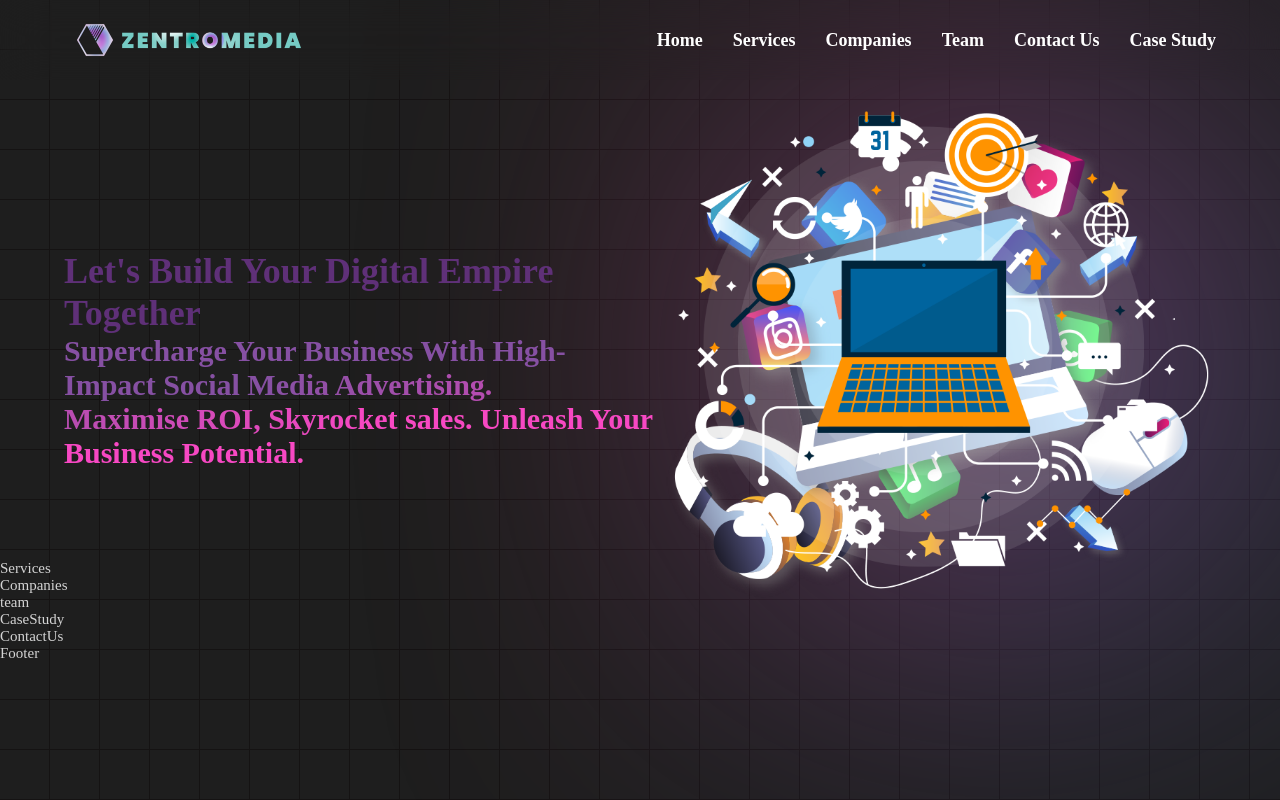
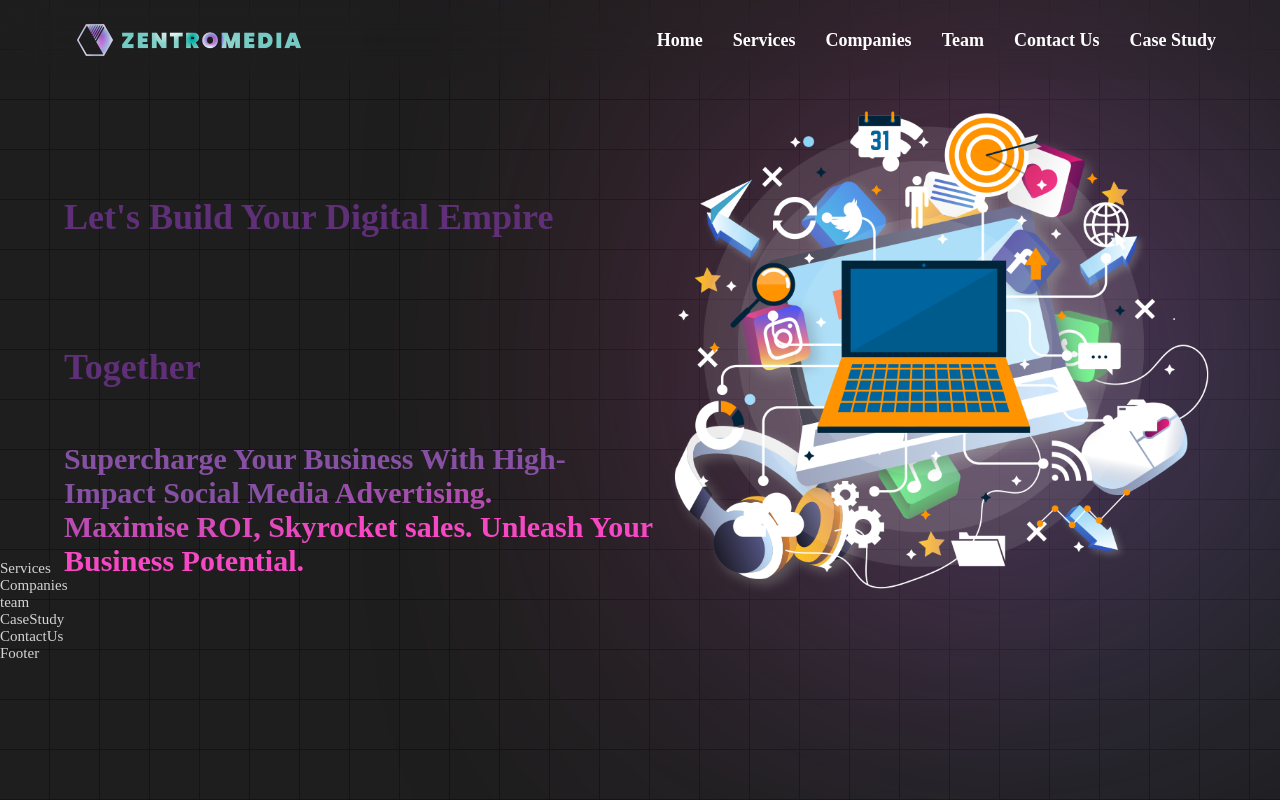
Before and after one commit to Lakvindu05/Zentro-media, a React (Create React App) app: page / in a window 1280 px wide. Built offline with nearby package versions, Linux system fonts and the light colour scheme.

Commit message:
document the CSS

```diff
--- a/src/App.css
+++ b/src/App.css
@@ -2,10 +2,11 @@ body {
     margin: 0;
     padding: 0;
     font-family: poppins;
-    background-color: rgb(30, 30, 30);
     color: rgb(212, 212, 212);
     font-size: 15px;
     min-height: 100vh;
+    /* creating the background of the webpage setting the color and the lines */
+    background-color: rgb(30, 30, 30);
     background-image:
         repeating-linear-gradient(90deg, transparent 0 49px, rgb(21, 19, 19) 49px 50px),
         repeating-linear-gradient(180deg, transparent 0 49px, rgb(21, 19, 19) 49px 50px);
@@ -17,19 +18,19 @@ main {
 }
 
 header {
+    /* making the navbar fixed and adjusting its position */
     position: fixed;
     width: 100%;
     height: 80px;
     top: 0;
-    left: 50%;
-    transform: translateX(-50%);
+
     display: flex;
     justify-content: space-between;
-    align-items: center;
+    align-items: center; /* align content vertically center*/
     padding: 0 5vw;
     box-sizing: border-box;
-    z-index: 100;
-    backdrop-filter: blur(25px);
+    z-index: 100; /* displayed above every element */
+    backdrop-filter: blur(25px); /* applying blur effect to content below */
 }
 
 header img {
@@ -53,10 +54,9 @@ header nav a {
 }
 
 header nav a:hover {
-    color: transparent;
+    color: transparent; /* making the color transparent when hovered*/
     background: linear-gradient(90deg, rgba(184, 59, 59, 1), rgba(247, 72, 195, 1), rgba(29, 135, 210, 1));
-    -webkit-background-clip: text;
-    background-clip: text;
+    -webkit-background-clip: text; /* clipping the background to the text */
 }
 
 .container {
@@ -74,14 +74,15 @@ header nav a:hover {
     font-size: 36px;
     font-weight: 600;
     color: rgb(95, 48, 120);
+    line-height: 150px;
 }
 
 .container .content #text2 {
     font-size: 30px;
     font-weight: 600;
+    color: transparent; /* making the color transparent when hovered*/
     background: linear-gradient(90deg, rgb(134, 80, 163) 40%, rgba(247, 72, 195) 70%);
-    -webkit-background-clip: text;
-    -webkit-text-fill-color: transparent;
+    -webkit-background-clip: text; /* clipping the background to the text */
 }
 
 .container img {
@@ -90,15 +91,17 @@ header nav a:hover {
 }
 
 .container::before {
+    /* creating object and positioning it */
     position: fixed;
     width: 400px;
     height: 400px;
     content: '';
-    background-image: linear-gradient(120deg, rgb(184, 59, 59) 10%, rgb(247, 72, 195) 45%, rgb(29, 134, 210) 75%);
-    z-index: -1;
     top: calc(45% - 200px);
     left: calc(78% - 200px);
-    border-radius: 80%;
-    filter: blur(180px);
+    border-radius: 50%;
+
+    background-image: linear-gradient(120deg, rgb(184, 59, 59) 10%, rgb(247, 72, 195) 45%, rgb(29, 134, 210) 75%); /* creating the gradient */
+    z-index: -1; /* displayed below every element*/
+    filter: blur(180px); /* adding blur effect */
     pointer-events: none;
 }
```
